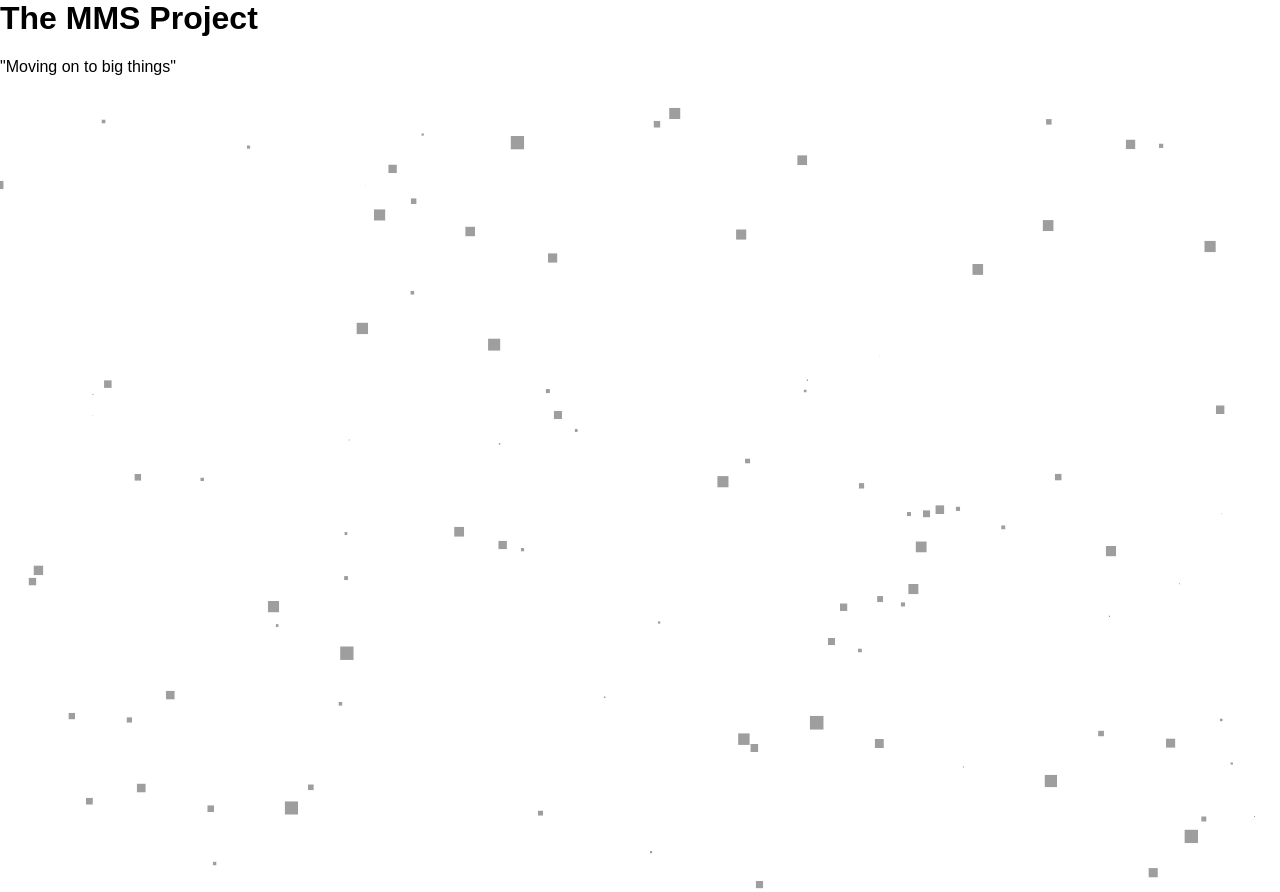
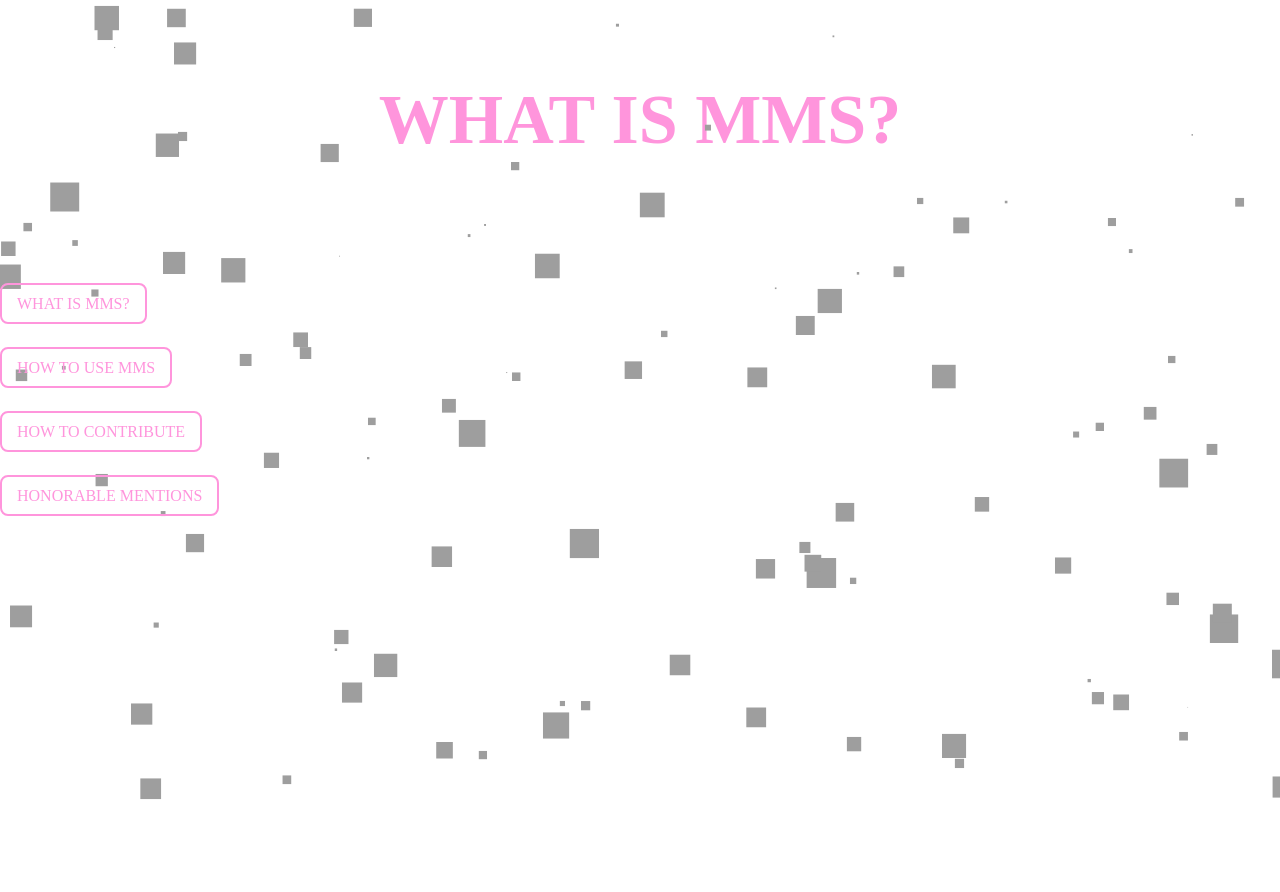
Before and after one commit to Lxstnlxv/Lxstnlxv.github.io, a plain HTML site: page subpages/themmsproject.html in a window 1280 px wide. After the commit the page ends 800 px from the top, so only its background shows below. Drawn offline with Linux system fonts and the light colour scheme.

Commit message:
Update themmsproject.html

```diff
--- a/subpages/themmsproject.html
+++ b/subpages/themmsproject.html
@@ -1,18 +1,31 @@
-<DOCTYPE <!DOCTYPE html>
+<!DOCTYPE <!DOCTYPE html>
 <html>
-    <head>
-        <meta charset="utf-8">
-        <title>Lxstnlxv</title>
-        <link rel="stylesheet" media="screen" href="../css/themmsprojectstyle.css">
-    </head>
-    <body>
-        <div id="particles-js">
-            <div class="maintext">
-                <h1>The MMS Project</h1>
-                <p>"Moving on to big things"</p>
+<head>
+    <link rel="stylesheet" type="text/css" href="../css/themmsprojectstyle.css">
+</head>
+<body>
+    <ul>
+        <li><a href="#What is MMS?" class="mainbutton">What is MMS?</a></li>
+        <li><a href="#How to use MMS" class="mainbutton">How to use MMS</a></li>
+        <li><a href="#How to contribute" class="mainbutton">How to contribute</a></li>
+        <li><a href="#Honorable Mentions" class="mainbutton">Honorable Mentions</a></li>
+    </ul>
+        <div id="container">
+            <div id="What is MMS?">
+                <h1>What is MMS?</h1>
+                <div id="particles-js"></div>
+            </div>
+            <div id="How to use MMS">
+                <h1>How to use MMS</h1>
+            </div>
+            <div id="How to contribute">
+                <h1>How to contribute</h1>
+            </div>
+            <div id="Honorable Mentions">
+                <h1>Honorable Mentions</h1>
             </div>
         </div>
         <script src="../js/particles.js"></script>
-        <script src="../js/app.js"></script>
-    </body>
+        <script src="../js/mmsapp.js"></script>
+</body>
 </html>
```
